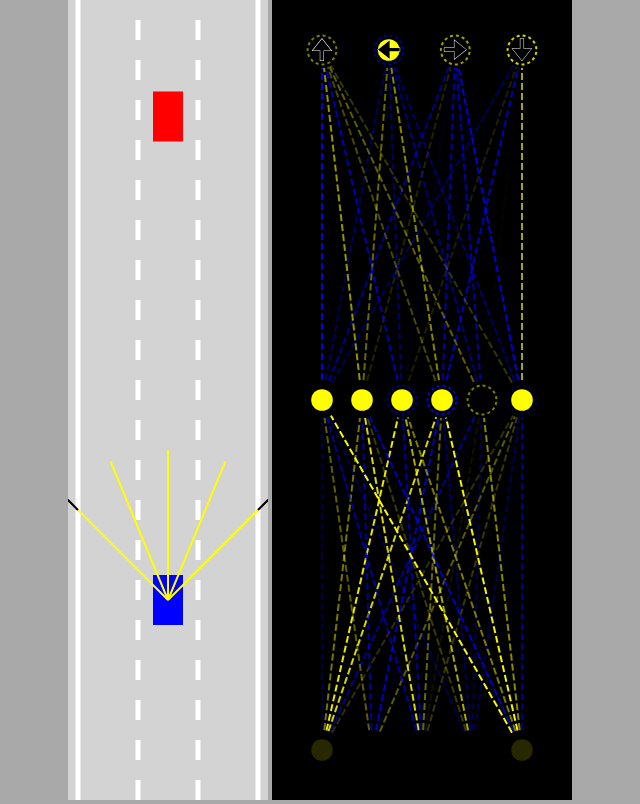
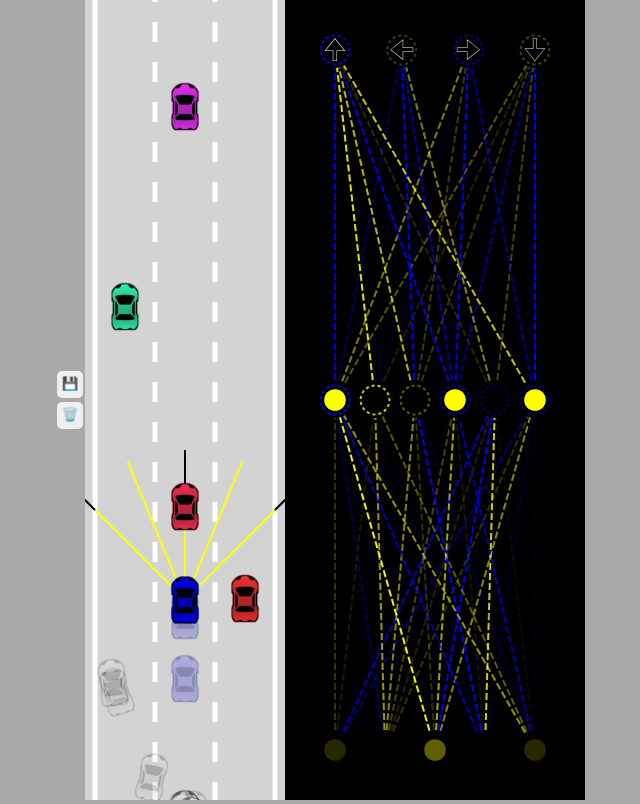
Before and after one commit to Justin22122002/neuronal-network, a plain HTML site: page index.html in a window 1280 px wide. Shown: the whole page, without its empty margins (320-960 px from the left). Drawn offline with Linux system fonts and the light colour scheme.

Commit message:
Build parallel learning

```diff
--- a/index.html
+++ b/index.html
@@ -7,6 +7,10 @@
         <script type="module" src="main.js" async></script>
     </head>
     <body>
+        <div id="verticalButtons">
+            <button id="save">💾</button>
+            <button id="delete">🗑️</button>
+        </div>
         <canvas id="carCanvas"></canvas>
         <canvas id="networkCanvas"></canvas>
     </body>
--- a/main.js
+++ b/main.js
@@ -1,10 +1,11 @@
 'use strict'
 
-import {Car} from './models/car.js';
-import {Road} from "./models/road.js";
-import {Drawable} from './utils/drawable.js';
-import {ControlType} from "./models/coordinates.js";
-import {Visualizer} from "./neural-network/visualizer.js";
+import { Car } from './models/car.js';
+import { Road } from "./models/road.js";
+import { ControlType } from "./models/coordinates.js";
+import { Visualizer } from "./neural-network/visualizer.js";
+import { NeuralNetwork } from "./neural-network/neural-network.js";
+import { getRandomColor } from "./utils/utils.js";
 
 const carCanvas = /** @type {HTMLCanvasElement} */ (document.getElementById("carCanvas"));
 carCanvas.width = 200;
@@ -12,18 +13,45 @@ carCanvas.width = 200;
 const networkCanvas = /** @type {HTMLCanvasElement} */ (document.getElementById("networkCanvas"));
 networkCanvas.width = 300;
 
+const saveButton = /** @type {HTMLButtonElement} */ document.getElementById("save");
+saveButton.addEventListener('click', e => save());
+const deleteButton = /** @type {HTMLButtonElement} */  document.getElementById("delete");
+deleteButton.addEventListener('click', e => discard());
+
 /** @type {CanvasRenderingContext2D | null} */
 const carCtx = carCanvas.getContext("2d");
 /** @type {CanvasRenderingContext2D | null} */
 const networkCtx = networkCanvas.getContext("2d");
 /** @type {Road} */
 const road = new Road(carCanvas.width / 2, carCanvas.width * 0.9);
-/** @type {Car} */
-const car = new Car(road.getLaneCenter(1), 100, 30, 50, ControlType.AI, 3);
+/** @type {number} */
+const N = 100;
+/** @type {Car[]} */
+const cars = generateCars(N);
 /** @type {Car[]} */
 const traffic = [
-    new Car(road.getLaneCenter(1), -100, 30, 50, ControlType.DUMMY, 1)
+    new Car(road.getLaneCenter(1), -100, 30, 50, ControlType.DUMMY, 2, getRandomColor()),
+    new Car(road.getLaneCenter(0), -300, 30, 50, ControlType.DUMMY, 2, getRandomColor()),
+    new Car(road.getLaneCenter(2), -300, 30, 50, ControlType.DUMMY, 1, getRandomColor()),
+    new Car(road.getLaneCenter(1), -500, 30, 50, ControlType.DUMMY, 2, getRandomColor()),
 ]
+/** @type {Car} */
+let bestCar = cars[0];
+
+if(localStorage.getItem("bestBrain"))
+{
+    console.log(JSON.parse(localStorage.getItem("bestBrain")))
+    bestCar.brain = JSON.parse(localStorage.getItem("bestBrain"));
+}
+
+if(localStorage.getItem("bestBrain"))
+{
+    for(let i = 0; i < cars.length; i++)
+    {
+        cars[i].brain = JSON.parse(localStorage.getItem("bestBrain"));
+        if(i != 0) NeuralNetwork.mutate(cars[i].brain, 0.1);
+    }
+}
 
 animate(10);
 
@@ -33,21 +61,24 @@ animate(10);
  */
 function animate(time)
 {
-    for(let i= 0; i < traffic.length; i++)
-    {
-        traffic[i].update(road.borders, []);
-    }
+    traffic.forEach(t => t.update(road.borders, []));
 
-    car.update(road.borders, traffic);
+    cars.forEach(car => car.update(road.borders, traffic));
+    // fitness function
+    bestCar = cars.find(c => c.y === Math.min(...cars.map(c => c.y)));
 
     carCanvas.height = window.innerHeight;
     networkCanvas.height = window.innerHeight;
 
     carCtx.save();
-    carCtx.translate(0, -car.y + carCanvas.height * 0.75);
+    carCtx.translate(0, -bestCar.y + carCanvas.height * 0.75);
 
-    drawObject(road, carCtx, "white");
-    drawObject(car, carCtx, "blue");
+    road.draw(carCtx, "white");
+
+    carCtx.globalAlpha = 0.2;
+    cars.forEach(car => car.draw(carCtx, false));
+    carCtx.globalAlpha = 1;
+    bestCar.draw(carCtx, "blue", true);
 
     for(let i= 0; i < traffic.length; i++)
     {
@@ -56,17 +87,34 @@ function animate(time)
 
     carCtx.restore();
 
-    networkCtx.lineDashOffset = time / 50;
-    Visualizer.drawNetwork(networkCtx, car.barin);
+    networkCtx.lineDashOffset = -time / 50;
+    Visualizer.drawNetwork(networkCtx, bestCar.brain);
     requestAnimationFrame(animate)
 }
 
 /**
- * @param {Drawable} object
- * @param {CanvasRenderingContext2D} ctx
- * @param {string | CanvasGradient | CanvasPattern} color
+ * creates cars
+ * @param {number} N
+ * @returns {Car[]}
  */
-function drawObject(object, ctx, color)
+function generateCars(N)
 {
-    object.draw(ctx, color)
+    /** @type {Car[]} */
+    const cars = [];
+    for (let i = 1; i <= N; i++)
+    {
+        cars.push(new Car(road.getLaneCenter(1), 100, 30, 50, ControlType.AI, 3, "blue"));
+    }
+
+    return cars;
 }
+
+function save()
+{
+    localStorage.setItem("bestBrain", JSON.stringify(bestCar.brain));
+}
+
+function discard()
+{
+    localStorage.removeItem("bestBrain");
+}
--- a/models/car.js
+++ b/models/car.js
@@ -24,7 +24,7 @@ export class Car extends TrafficObject
      * @param {ControlType} controlType - controlType of the car
      * @param {number} maxSpeed - maxSpeed of the car
      */
-    constructor(x, y, width, height, controlType, maxSpeed)
+    constructor(x, y, width, height, controlType, maxSpeed = 3, color = "blue")
     {
         super();
         /** @member {number} */
@@ -58,10 +58,29 @@ export class Car extends TrafficObject
             /** @member {Sensor} */
             this.sensor = new Sensor(this);
             /** @member {NeuralNetwork} */
-            this.barin = new NeuralNetwork
+            this.brain = new NeuralNetwork
             (
                 [this.sensor.rayCount, 6, 4] // 6 = hidden layer, 4 = output Layer --> Left Right Forward Reverse
             );
+        }
+
+        /** @member {Image} */
+        this.img = new Image();
+        this.img.src = "../assets/car.png"
+
+        this.mask = document.createElement("canvas");
+        this.mask.width = width;
+        this.mask.height = height;
+
+        const maskCtx = this.mask.getContext("2d");
+        this.img.onload = () =>
+        {
+            maskCtx.fillStyle = color;
+            maskCtx.rect(0, 0, this.width, this.height);
+            maskCtx.fill();
+
+            maskCtx.globalCompositeOperation = "destination-atop";
+            maskCtx.drawImage(this.img, 0, 0, this.width, this.height);
         }
     }
 
@@ -91,7 +110,7 @@ export class Car extends TrafficObject
             );
 
             /** @type {number[]} */
-            const outputs = NeuralNetwork.feedForward(offsets, this.barin);
+            const outputs = NeuralNetwork.feedForward(offsets, this.brain);
 
             if(this.useBrain)
             {
@@ -198,11 +217,42 @@ export class Car extends TrafficObject
      * Draws the car on the canvas context.
      * @public
      * @param {CanvasRenderingContext2D} ctx
-     * @param {string | CanvasGradient | CanvasPattern} color
-     * @return void
+     * @return {void}
      */
-    draw(ctx, color)
+    draw(ctx, drawSensor = false)
     {
+        if(this.sensor && drawSensor)
+        {
+            this.sensor.draw(ctx);
+        }
+
+        ctx.save();
+        ctx.translate(this.x, this.y);
+        ctx.rotate(-this.angle);
+        if(!this.damaged)
+        {
+            ctx.drawImage
+            (
+                this.mask,
+                -this.width / 2,
+                -this.height / 2,
+                this.width,
+                this.height
+            );
+            ctx.globalCompositeOperation = "multiply";
+        }
+
+        ctx.drawImage
+        (
+            this.img,
+            -this.width / 2,
+            -this.height / 2,
+            this.width,
+            this.height
+        );
+        ctx.restore();
+
+        /**
             if(this.damaged) ctx.fillStyle = "gray";
             else ctx.fillStyle = color;
 
@@ -216,6 +266,7 @@ export class Car extends TrafficObject
 
             ctx.fill();
 
-        if (this.sensor) this.sensor.draw(ctx, "yellow");
+            if (this.sensor && drawSensor) this.sensor.draw(ctx, "yellow");
+         */
     }
 }
--- a/models/sensor.js
+++ b/models/sensor.js
@@ -141,10 +141,9 @@ export class Sensor
     /**
      * @public
      * @param {CanvasRenderingContext2D} ctx
-     * @param {string | CanvasGradient | CanvasPattern} color
      * @return {void}
      */
-    draw(ctx, color)
+    draw(ctx)
     {
         for(let i= 0; i < this.rayCount; i++)
         {
@@ -154,7 +153,7 @@ export class Sensor
 
             ctx.beginPath();
             ctx.lineWidth = 2;
-            ctx.strokeStyle = color;
+            ctx.strokeStyle = "yellow";
             ctx.moveTo
             (
                 this.rays[i][0].x,
--- a/neural-network/neural-network.js
+++ b/neural-network/neural-network.js
@@ -1,6 +1,7 @@
 'use strict';
 
 import { Level } from "./level.js";
+import { lerp } from "../utils/utils.js";
 
 /**
  * @class
@@ -40,4 +41,40 @@ export class NeuralNetwork
 
         return outputs;
     }
+
+    /**
+     * randomizes the neural network by the given amount
+     * amount = 1 -> randomizes the network
+     * amount = 0.1 -> randomizes the network with a 10% chance
+     * @param {NeuralNetwork} network
+     * @param {number} amount
+     */
+    static mutate(network, amount = 1)
+    {
+        network.levels.forEach(level =>
+            {
+                for(let i = 0; i < level.biases.length; i++)
+                {
+                    level.biases[i] = lerp
+                    (
+                        level.biases[i],
+                        Math.random() * 2 - 1,
+                        amount
+                    );
+                }
+
+                for(let i = 0; i < level.weights.length; i++)
+                {
+                    for(let j = 0; j < level.weights[i].length; j++)
+                    {
+                        level.weights[i][j] = lerp
+                        (
+                            level.weights[i][j],
+                            Math.random() * 2 - 1,
+                            amount
+                        );
+                    }
+                }
+        });
+    }
 }
--- a/style.css
+++ b/style.css
@@ -1,14 +1,32 @@
-body {
-    margin: 0;
-    background: darkgrey;
-    overflow: hidden;
-    text-align: center;
+body{
+    margin:0;
+    background:darkgray;
+    overflow:hidden;
+    display:flex;
+    justify-content:center;
+    align-items:center;
 }
 
-#carCanvas {
-    background: lightgray;
+#verticalButtons{
+    display:flex;
+    flex-direction:column;
 }
 
-#networkCanvas {
-    background: black;
+button{
+    border: none;
+    border-radius: 5px;
+    padding: 5px 5px 7px 5px;
+    margin: 2px;
+    cursor:pointer;
 }
+button:hover{
+    background:blue;
+}
+
+#networkCanvas{
+    background:black;
+}
+
+#carCanvas{
+    background:lightgray;
+}
--- a/utils/drawable.js
+++ b/utils/drawable.js
@@ -12,8 +12,7 @@ export class Drawable
      * @public
      * @abstract
      * @param {CanvasRenderingContext2D} ctx - canvas.
-     * @param {string | CanvasGradient | CanvasPattern} color
      * @return {void}
      */
-    draw(ctx, color) {}
+    draw(ctx) {}
 }
--- a/utils/utils.js
+++ b/utils/utils.js
@@ -76,3 +76,25 @@ export function polysIntersect(poly1, poly2)
 
     return false;
 }
+
+/**
+ * @param {number} value
+ * @returns {string}
+ */
+export function getRGBA(value)
+{
+    const alpha = Math.abs(value);
+    const R = value < 0 ? 0 : 255;
+    const G = R;
+    const B = value > 0 ? 0 : 255;
+    return "rgba("+R+","+G+","+B+","+alpha+")";
+}
+
+/**
+ * @returns {string}
+ */
+export function getRandomColor()
+{
+    const hue = 290 + Math.random() * 260;
+    return "hsl("+hue+", 100%, 60%)";
+}
```
Also changed, not shown: assets/car.png (added). Lines whose indentation alone changed are shown as unchanged.
